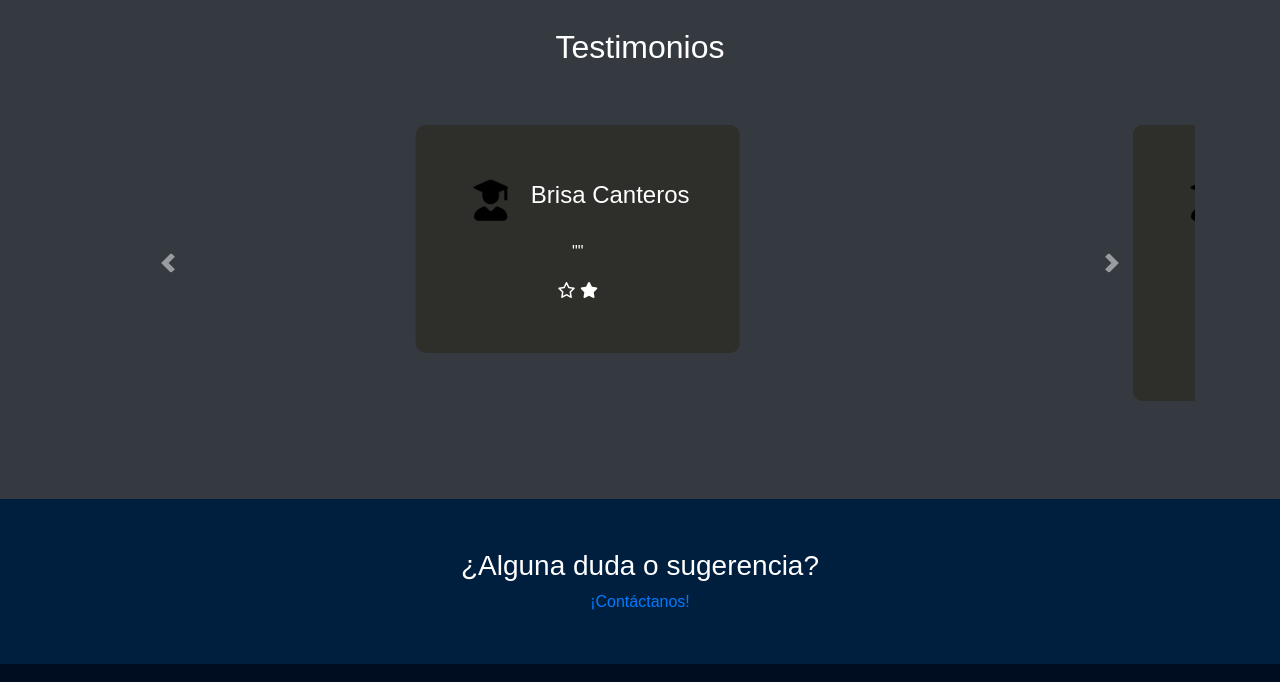
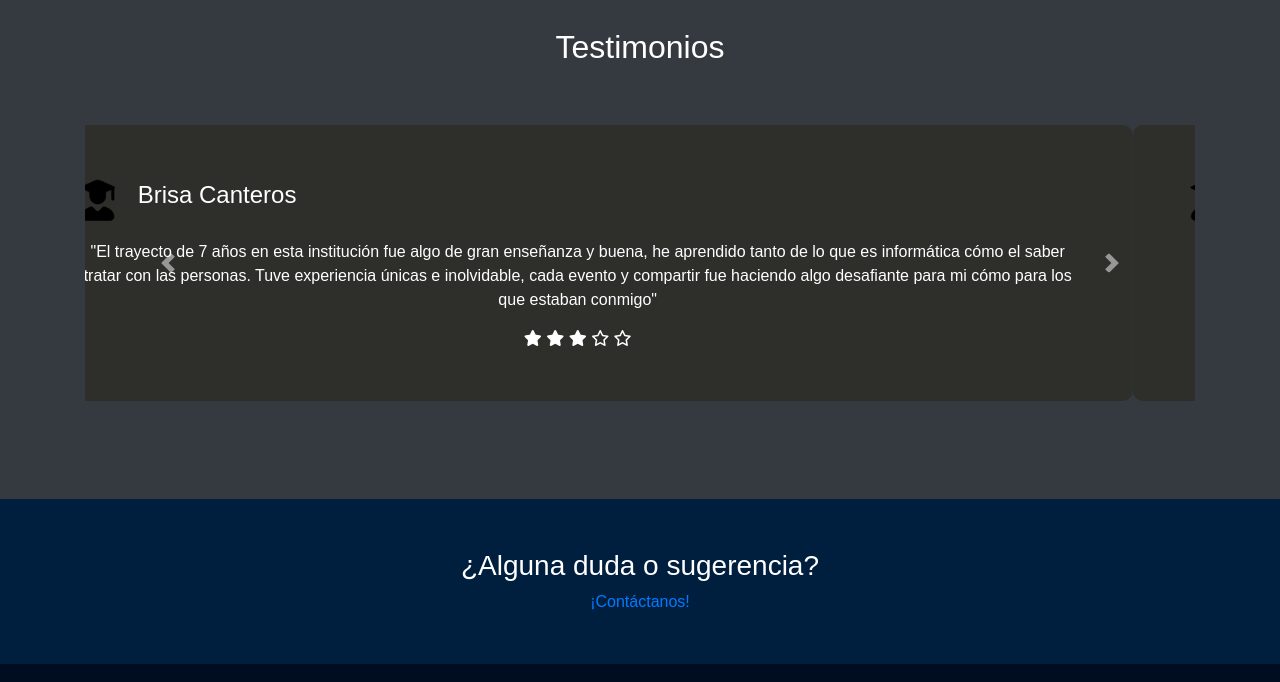
Before and after one commit to CodeCami/InformaticaExpo2024, a plain HTML site: page index.html in a window 1280 px wide. Shown: the part 4832-5514 px from the top of the page. Drawn offline with nearby package versions, Linux system fonts and the light colour scheme.

Commit message:
Update index.html

```diff
--- a/index.html
+++ b/index.html
@@ -120,7 +120,7 @@
                         saludos y presentaciones hasta expresiones de cortesía, este conjunto de frases te ayudará a
                         comunicarte de manera efectiva y respetuosa en situaciones cotidianas.</p>
                     <strong>Alumna a cargo del proyecto: Zabala Wanda.</strong><br><br>
-                    <a href="https://codecami.github.io/EducacionJaponesa_Zabala/">Visitar Web</a>
+                    <a href="https://wendyzeth.github.io/Japanesewz/">Visitar Web</a>
                 </div>
             </div>
             <div class="project-item">
@@ -203,10 +203,13 @@
                                 <img src="img/alumno.png" alt="Estudiante 1" class="avatar">
                                 <h4>Brisa Canteros</h4>
                             </div>
-                            <p class="testimonial-comment">""</p>
+                            <p class="testimonial-comment">"El trayecto de 7 años en esta institución fue algo de gran enseñanza y buena, he aprendido tanto de lo que es informática cómo el saber tratar con las personas. Tuve experiencia únicas e inolvidable, cada evento y compartir fue haciendo algo desafiante para mi cómo para los que estaban conmigo"</p>
                             <div class="testimonial-footer">
+                                <i class="fa-solid fa-star"></i>
+                                 <i class="fa-solid fa-star"></i>
+                                 <i class="fa-solid fa-star"></i>
                                 <i class="fa-regular fa-star"></i>
-                                <i class="fa-solid fa-star"></i>
+                                <i class="fa-regular fa-star"></i>
                             </div>
                         </div>
                     </div>
```
